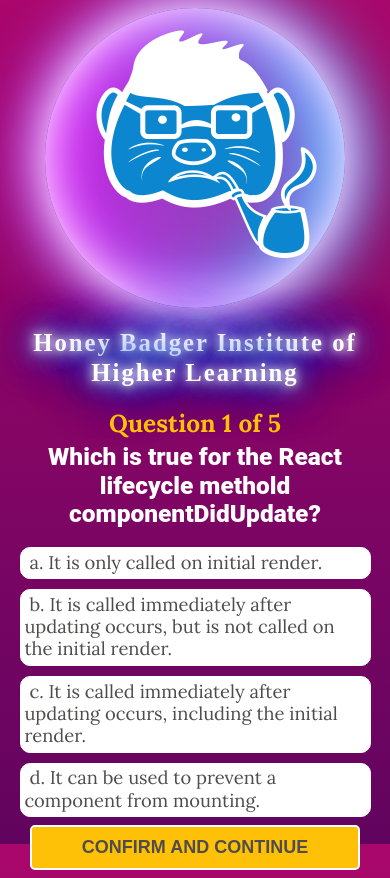
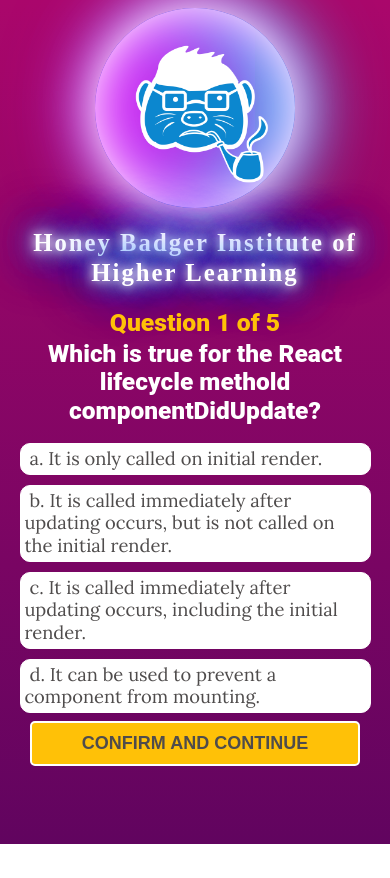
Before and after one commit to gmcln-rct/quiz-honey, a React (Create React App) app: page / in a window 390 px wide. After the commit the page ends 844 px from the top, so only its background shows below. Built offline with nearby package versions, Linux system fonts and the light colour scheme; a web font is replaced by a local one.

Commit message:
Add media queries for logo

```diff
--- a/src/App.scss
+++ b/src/App.scss
@@ -6,6 +6,8 @@
 @import url('https://fonts.googleapis.com/css2?family=Audiowide&display=swap');
 @import url('https://fonts.googleapis.com/css?family=Warnes&display=swap');
 
+
+// $quicksand = font-family: 'Quicksand', serif;
 
 html {
     width: 100%;
@@ -37,7 +39,7 @@ html {
 .logo {
     max-width: 250px;
     height: auto;
-    margin: 3vmin 0 0 0;
+    // margin: 3vmin 0 0 0;
 }
 
 .logo-section {
@@ -140,9 +142,10 @@ html {
 
 
 h2.progress-header {
-    margin: 1vmin 0 2vmin 0;
-    font-family: 'Lora', serif;
-    font-size: calc(24px + (32 - 24) * ((100vw - 300px) / (1800 - 300)));
+    margin: 1vmin 0 1vmin 0;
+    font-family: 'Roboto', sans-serif;
+    // font-family: 'Lora', serif;
+    font-size: calc(24px + (36 - 24) * ((100vw - 300px) / (1800 - 300)));
     font-weight: 800;
 
     color: #ffc107;
@@ -294,3 +297,66 @@ h1 {
 #no-wrap {
     white-space: nowrap;
 }
+
+
+// ================================================
+// MEDIA QUERIES
+// ================================================
+
+// .___  ___.  _______  _______   __       ___           ______      __    __   _______ .______       __   _______     _______.
+// |   \/   | |   ____||       \ |  |     /   \         /  __  \    |  |  |  | |   ____||   _  \     |  | |   ____|   /       |
+// |  \  /  | |  |__   |  .--.  ||  |    /  ^  \       |  |  |  |   |  |  |  | |  |__   |  |_)  |    |  | |  |__     |   (----`
+// |  |\/|  | |   __|  |  |  |  ||  |   /  /_\  \      |  |  |  |   |  |  |  | |   __|  |      /     |  | |   __|     \   \
+// |  |  |  | |  |____ |  '--'  ||  |  /  _____  \     |  `--'  '--.|  `--'  | |  |____ |  |\  \----.|  | |  |____.----)   |
+// |__|  |__| |_______||_______/ |__| /__/     \__\     \_____\_____\\______/  |_______|| _| `._____||__| |_______|_______/
+
+// ================================================
+
+@media only screen and (max-width: 1400px) {
+
+
+}
+
+@media only screen and (max-width: 720px) {
+
+
+}
+
+// ==============Media Query Max 480px Width ==============
+//   __    __  .__   __.  _______   _______ .______          _  _      ___     ___   .______   ___   ___
+//  |  |  |  | |  \ |  | |       \ |   ____||   _  \        | || |    / _ \   / _ \  |   _  \  \  \ /  /
+//  |  |  |  | |   \|  | |  .--.  ||  |__   |  |_)  |       | || |_  | (_) | | | | | |  |_)  |  \  V  /
+//  |  |  |  | |  . `  | |  |  |  ||   __|  |      /        |__   _|  > _ <  | | | | |   ___/    >   <
+//  |  `--'  | |  |\   | |  '--'  ||  |____ |  |\  \----.      | |   | (_) | | |_| | |  |       /  .  \
+//   \______/  |__| \__| |_______/ |_______|| _| `._____|      |_|    \___/   \___/  | _|      /__/ \__\
+//
+// ==============Media Query Max 480px Width ==============
+
+
+@media only screen and (max-width: 480px) {
+
+.logo {
+    max-width: 150px;
+    height: auto;
+    margin: 8vmin 0 0 0;
+    // margin: 3vmin 0 0 0;
+}
+
+.logo-section {
+
+    width: 200px;
+    height: 200px;
+//     border-radius: 50%;
+//     box-shadow:
+//         inset 0 0 50px #fff,
+//         inset 20px 0 80px #f0f,
+//         inset -20px 0 80px #0ff,
+//         inset 20px 0 300px #f0f,
+//         inset -20px 0 300px #0ff,
+//         0 0 50px #fff,
+//         -10px 0 80px #f0f,
+//         10px 0 80px #0ff;
+// }
+}
+
+}
```
